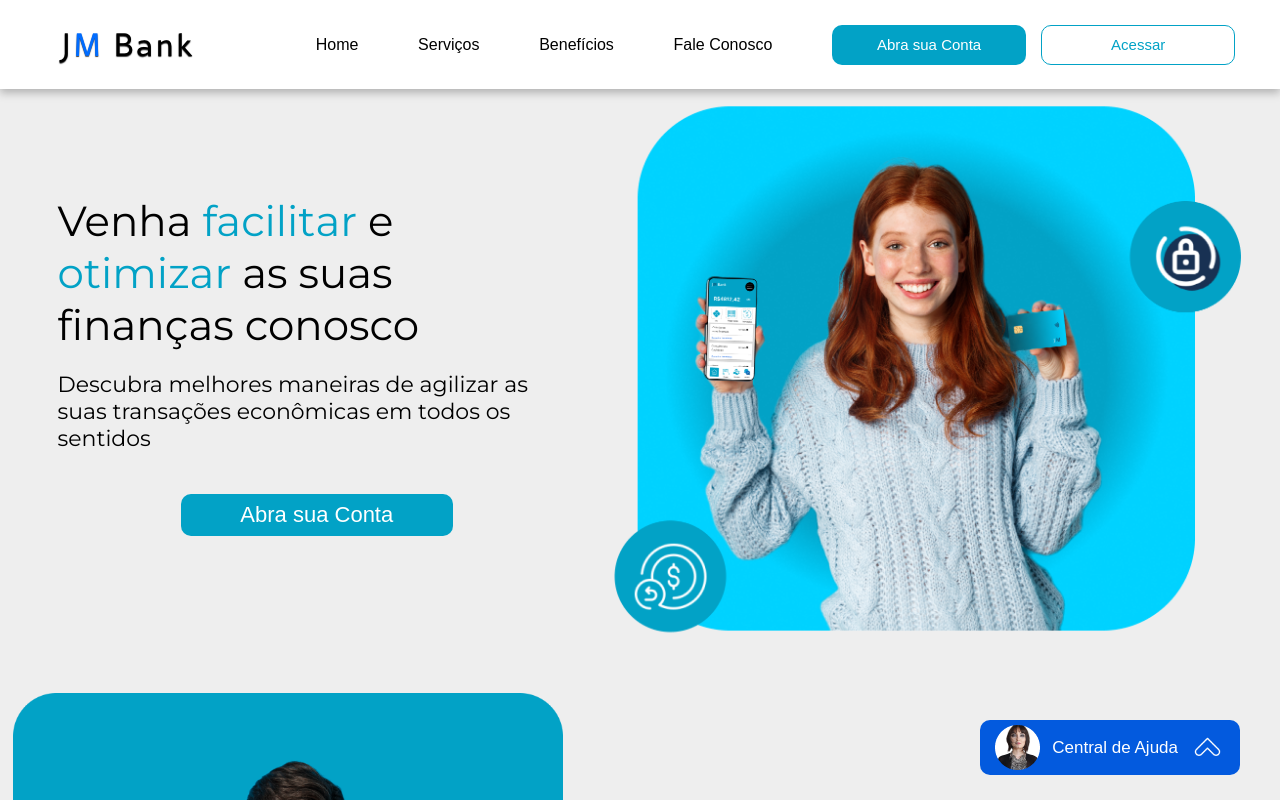
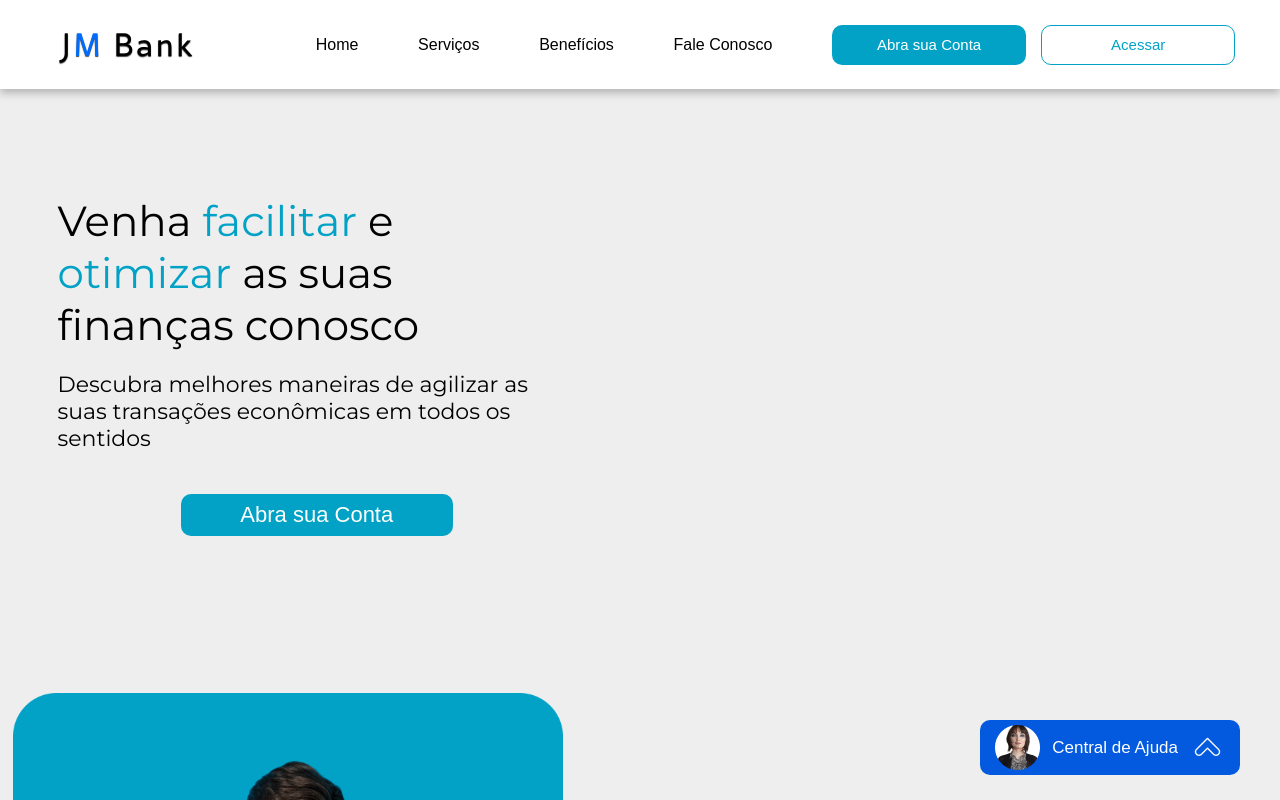
Before and after one commit to MatheusJunior2334/Fintech-JM_Bank, a React (Create React App) app: page / in a window 1280 px wide. Shown: the top 800 px of the page. Built offline with nearby package versions, Linux system fonts and the light colour scheme.

Commit message:
Adição de efeito na Section1

```diff
--- a/src/CSS/Section1.module.css
+++ b/src/CSS/Section1.module.css
@@ -1,3 +1,17 @@
+/*Efeitos*/
+
+@keyframes left1 {
+    from {
+        transform: translateX(-200px);
+        opacity: 0;
+    }
+
+    to {
+        transform: translateX(0);
+        opacity: 1;
+    }
+}
+
 @keyframes efeito_1 {
     from {
         transform: scale(1.04, 1.04);
@@ -25,6 +39,9 @@
     height: 100%;
     display: flex;
     justify-content: center;
+    animation-name: left1;
+    animation-timing-function: ease-in-out;
+    animation-duration: 1s;
 }
 
 #main_initial {
@@ -64,6 +81,7 @@
     padding: 0px 10%;
     border-radius: 10px;
     transition: ease-out 0.4s;
+
 }
 
 #main_initial button p {
@@ -90,6 +108,9 @@
     display: flex;
     flex-direction: column;
     justify-content: center;
+    animation-name: left1;
+    animation-timing-function: ease-out;
+    animation-duration: 1s;
 }
 
 #central_ajuda {
```
